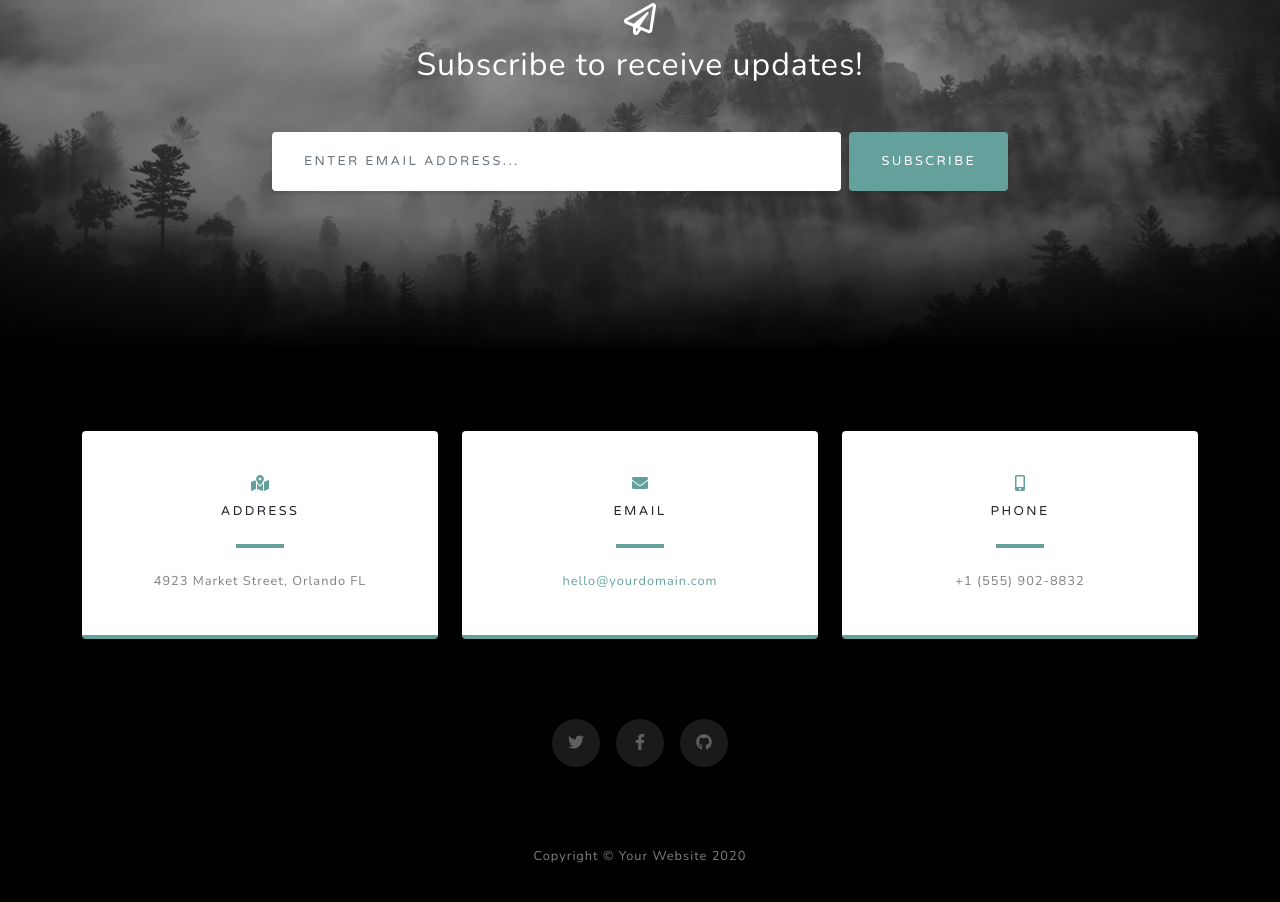
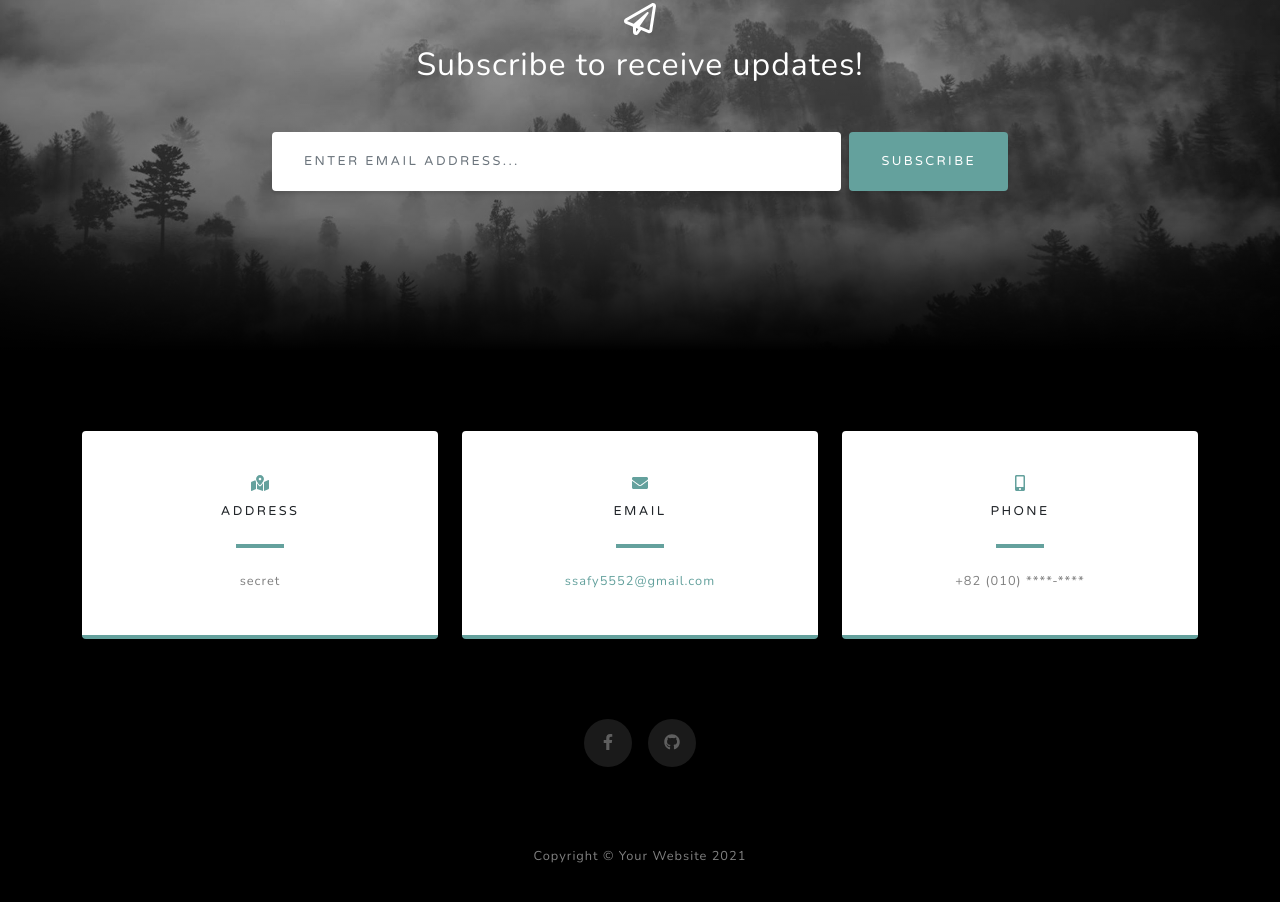
Before and after one commit to kaso5552/kaso5552.github.io, a plain HTML site: page index.html in a window 1280 px wide. Shown: the part 3277-4179 px from the top of the page. Drawn offline with nearby package versions, Linux system fonts and the light colour scheme.

Commit message:
0203 revise

```diff
--- a/index.html
+++ b/index.html
@@ -129,7 +129,7 @@
                                 <i class="fas fa-map-marked-alt text-primary mb-2"></i>
                                 <h4 class="text-uppercase m-0">Address</h4>
                                 <hr class="my-4" />
-                                <div class="small text-black-50">4923 Market Street, Orlando FL</div>
+                                <div class="small text-black-50">secret</div>
                             </div>
                         </div>
                     </div>
@@ -139,7 +139,7 @@
                                 <i class="fas fa-envelope text-primary mb-2"></i>
                                 <h4 class="text-uppercase m-0">Email</h4>
                                 <hr class="my-4" />
-                                <div class="small text-black-50"><a href="#!">hello@yourdomain.com</a></div>
+                                <div class="small text-black-50"><a href="#!">ssafy5552@gmail.com</a></div>
                             </div>
                         </div>
                     </div>
@@ -149,20 +149,19 @@
                                 <i class="fas fa-mobile-alt text-primary mb-2"></i>
                                 <h4 class="text-uppercase m-0">Phone</h4>
                                 <hr class="my-4" />
-                                <div class="small text-black-50">+1 (555) 902-8832</div>
+                                <div class="small text-black-50">+82 (010) ****-****</div>
                             </div>
                         </div>
                     </div>
                 </div>
                 <div class="social d-flex justify-content-center">
-                    <a class="mx-2" href="#!"><i class="fab fa-twitter"></i></a>
-                    <a class="mx-2" href="#!"><i class="fab fa-facebook-f"></i></a>
-                    <a class="mx-2" href="#!"><i class="fab fa-github"></i></a>
+                    <a class="mx-2" href="https://www.facebook.com/profile.php?id=100005460216840"><i class="fab fa-facebook-f"></i></a>
+                    <a class="mx-2" href="https://github.com/kaso5552"><i class="fab fa-github"></i></a>
                 </div>
             </div>
         </section>
         <!-- Footer-->
-        <footer class="footer bg-black small text-center text-white-50"><div class="container">Copyright © Your Website 2020</div></footer>
+        <footer class="footer bg-black small text-center text-white-50"><div class="container">Copyright © Your Website 2021</div></footer>
         <!-- Bootstrap core JS-->
         <script src="https://cdnjs.cloudflare.com/ajax/libs/jquery/3.5.1/jquery.min.js"></script>
         <script src="https://cdn.jsdelivr.net/npm/bootstrap@4.5.3/dist/js/bootstrap.bundle.min.js"></script>
```
